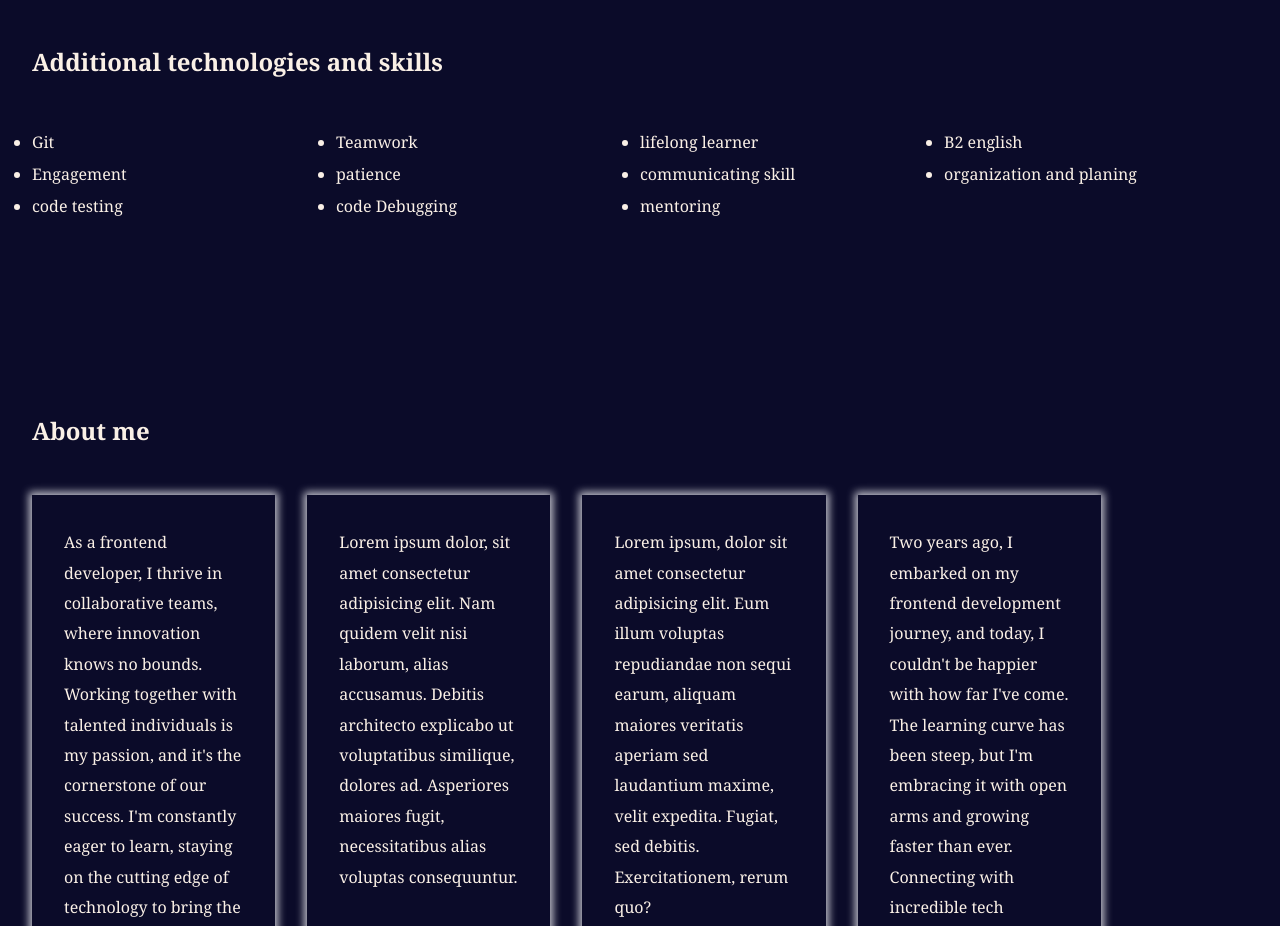
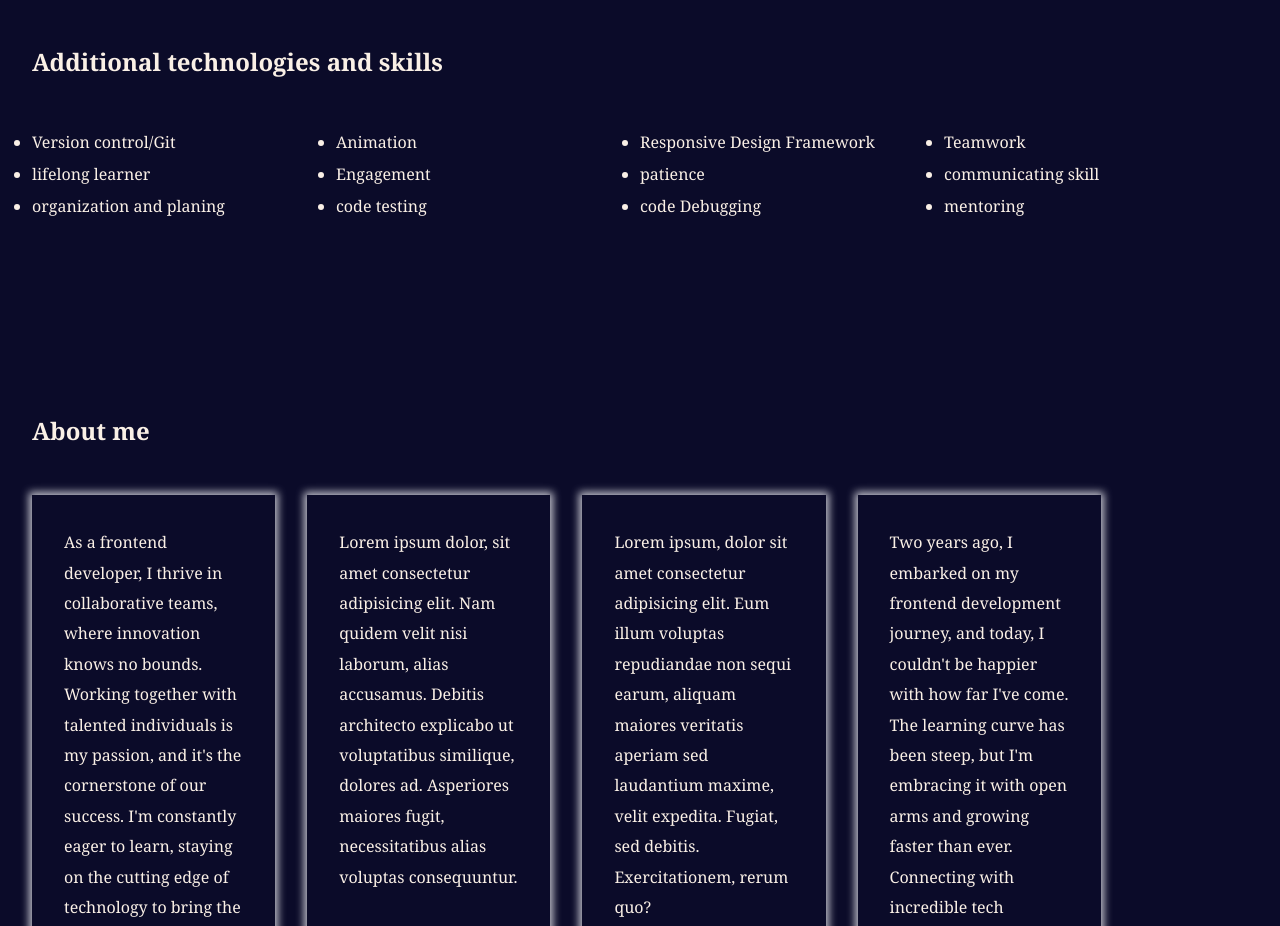
Before and after one commit to GodsfavourJesse/felixsunyk-portfolio-template, a plain HTML site: page index.html in a window 1280 px wide. Shown: the part 2150-3076 px from the top of the page. Drawn offline with nearby package versions, Linux system fonts and the light colour scheme.

Commit message:
Added some skills in the additional technologies and skills

```diff
--- a/index.html
+++ b/index.html
@@ -120,10 +120,11 @@
 
         <h2 class="Additional">Additional technologies and skills</h2>
         <ul>
-            <li>Git</li>
+            <li>Version control/Git</li>
+            <li>Animation</li>
+            <li>Responsive Design Framework</li>
             <li>Teamwork</li>
             <li>lifelong learner</li>
-            <li> B2 english</li>
             <li> Engagement</li>
             <li>patience</li>
             <li>communicating skill</li>
```
